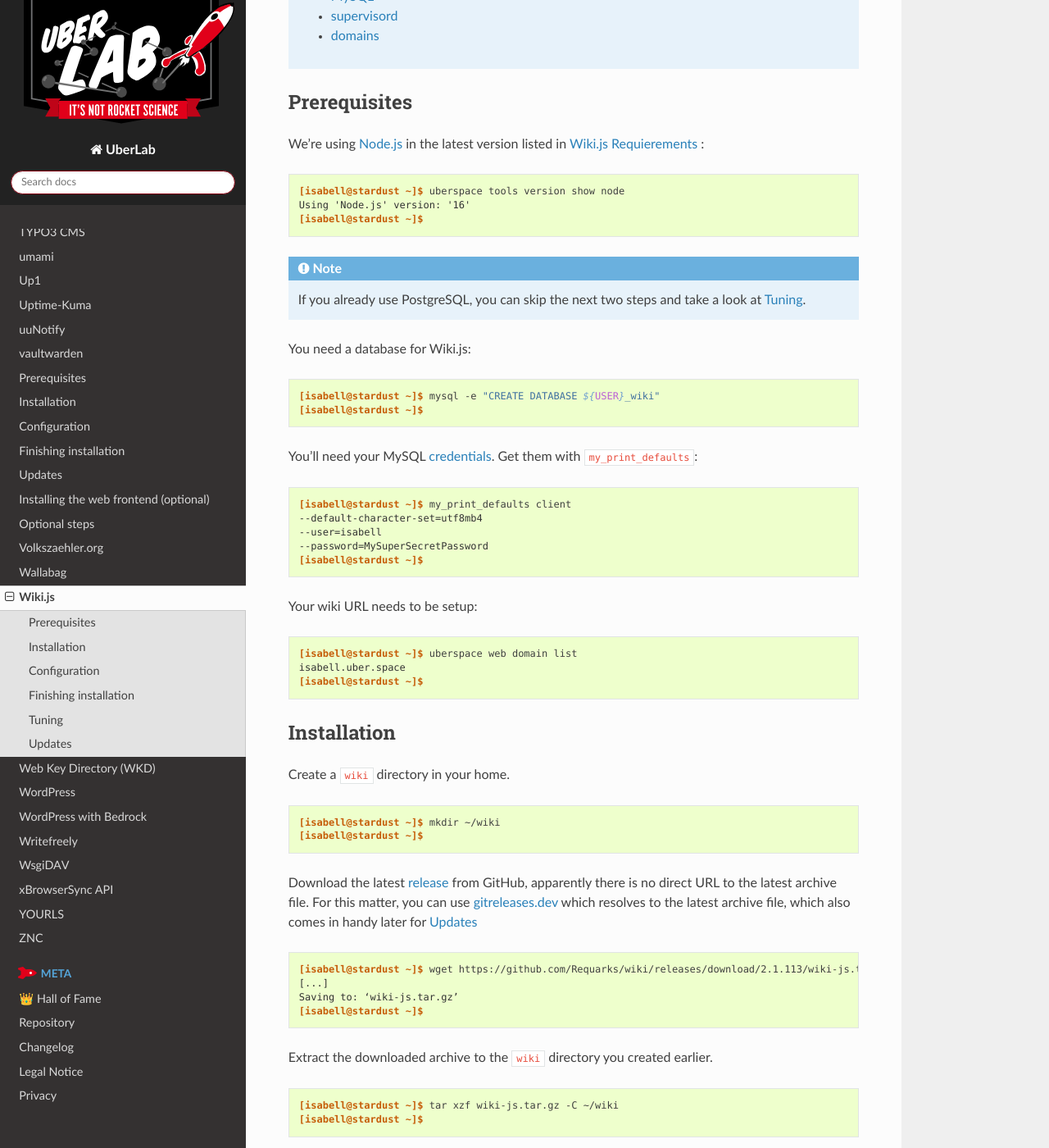
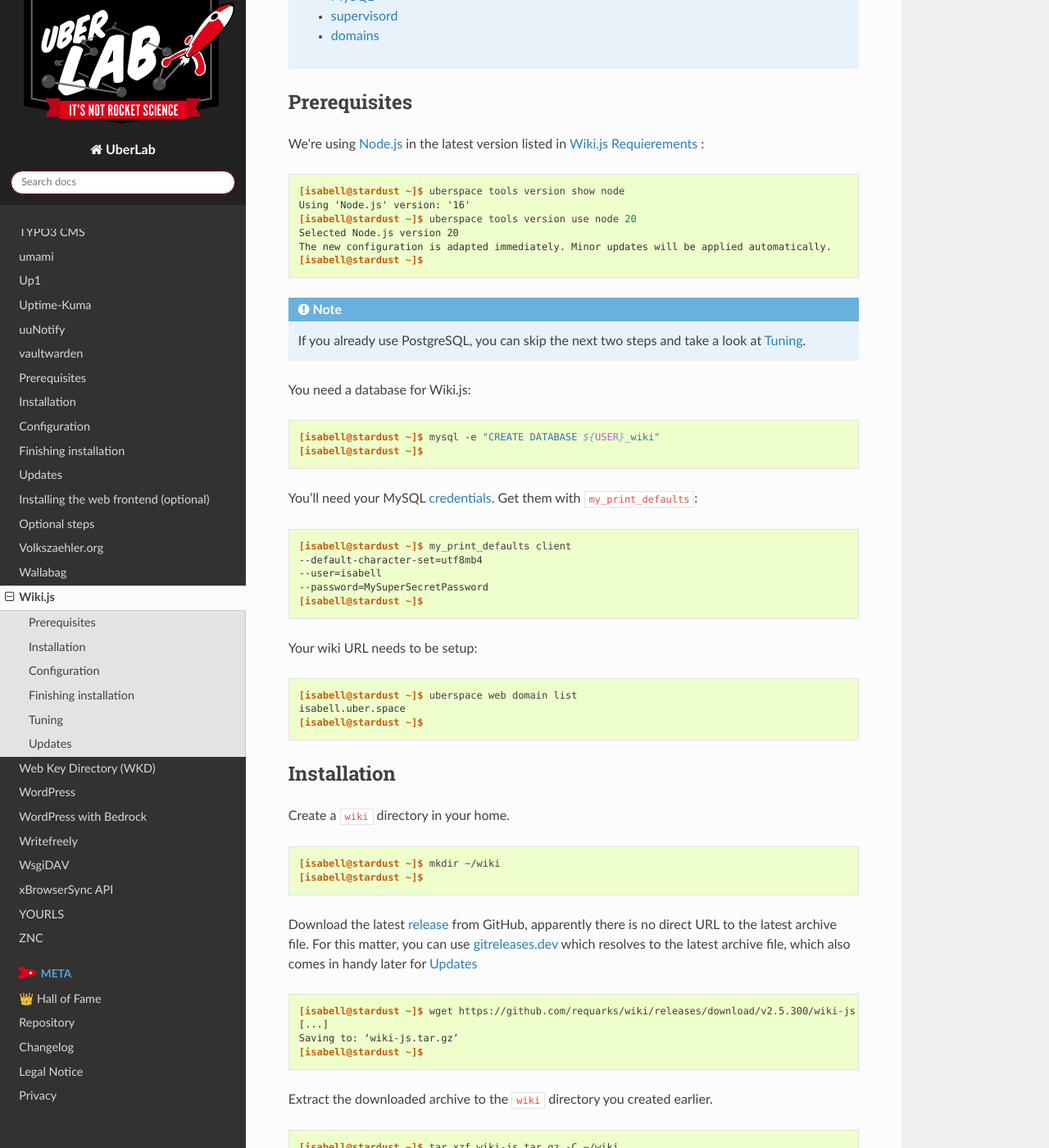
Before and after one commit to Uberspace/lab, a Sphinx documentation site: the page built from source/guide_wiki-js.rst, in a window 1280 px wide and 1400 px high, scrolled down 1241 px. Shown: the whole window at 82% size. Built offline with Sphinx 7.4.7 and the Read the Docs theme 2.0.0, drawn with Linux system fonts in a browser that asks for light colours; some of the changed text lies outside the part shown.

Commit message:
Update guide_wiki-js.rst
Update guide up to node.js 20 and wiki.js 2.5.300

```diff
--- a/source/guide_wiki-js.rst
+++ b/source/guide_wiki-js.rst
@@ -41,8 +41,10 @@
 
  [isabell@stardust ~]$ uberspace tools version show node
  Using 'Node.js' version: '16'
+ [isabell@stardust ~]$ uberspace tools version use node 20
+ Selected Node.js version 20
+ The new configuration is adapted immediately. Minor updates will be applied automatically.
  [isabell@stardust ~]$
-
 
 .. note:: If you already use PostgreSQL, you can skip the next two steps and take a look at :ref:`tuning`.
 
@@ -75,7 +77,7 @@
 
 ::
 
-  [isabell@stardust ~]$ wget https://github.com/Requarks/wiki/releases/download/2.1.113/wiki-js.tar.gz
+  [isabell@stardust ~]$ wget https://github.com/requarks/wiki/releases/download/v2.5.300/wiki-js.tar.gz
   [...]
   Saving to: ‘wiki-js.tar.gz’
   [isabell@stardust ~]$
@@ -245,6 +247,6 @@
 
 ----
 
-Tested with Wiki.js 2.1.113, Uberspace 7.3.11.0
+Tested with Wiki.js 2.5.300, Node.js 20, Uberspace 7.15.6
 
 .. author_list::
```
